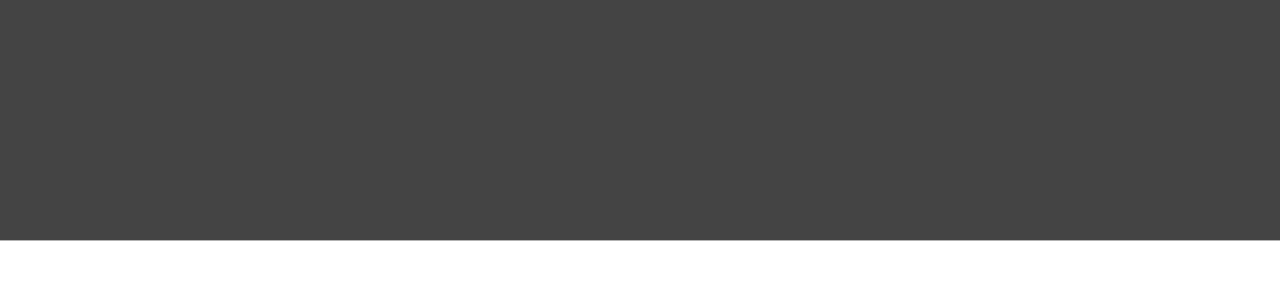
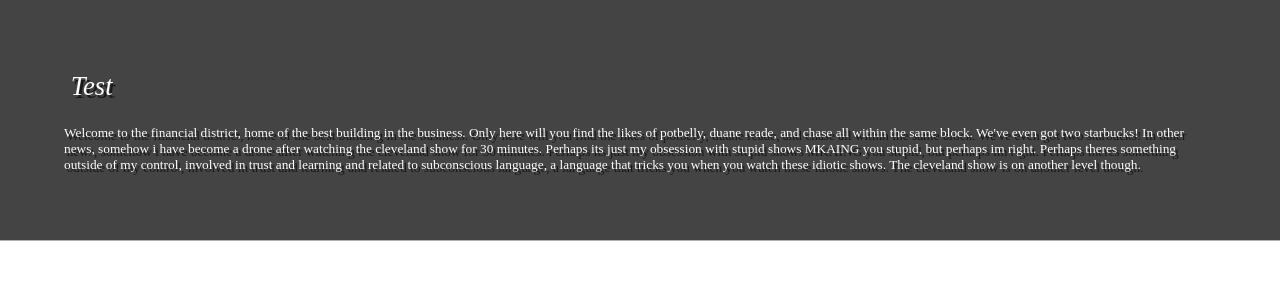
Before and after one commit to stuycs-softdev-fall-2013/proj3-CrowdHunts, a Flask app: page /test in a window 1280 px wide. Shown: the top 308 px of the page. Run offline with Flask 2, Linux system fonts and the light colour scheme; some libraries are stand-ins or nearby versions.

Commit message:
test.html

```diff
--- a/templates/test.html
+++ b/templates/test.html
@@ -1,5 +1,8 @@
 <html>
 	<head>
+	<meta name="viewport" content="user-scalable=1.0,initial-scale=1.0,minimum-scale=1.0,maximum-scale=1.0"></meta>
+	<meta name="apple-mobile-web-app-capable" content="yes"></meta>
+	<meta name="format-detection" content="telephone=no"></meta>
 	<style>
 	body {
 		margin:0;
@@ -8,18 +11,19 @@
 		padding:5%;
 		font: "Times New Roman", Times, serif;
 		color:white;
-       font-size:40pt;
+		font-size:10pt;
 		font-style:italic;
 		text-shadow:2pt 2pt 0px #000000;
 	}
 	#title {
-       font-size:50pt;
+		margin:5pt;
+		font-size:20pt;
 		height:20%;
 	}
 	#body {
 		font-style:normal;
 		overflow:scroll;
-       height:55%;
+		height:50%;
 	}
 	#description {
 		height:30%;
@@ -32,7 +36,7 @@
 
 		border-bottom:1px solid #aaaaaa;
 
-       transition:top .3s;
+
 	}
 	#container {
 		height:100%;
@@ -59,11 +63,15 @@
 		<div id="description">
 			<div class="text">
 				<div id="title">
-	  {{title}}
+					Test
 				</div>
-        <bh/>
+				<bh />
 				<div id="body">
-	  {{body}}
+				Welcome to the financial district, home of the best building in the business. Only here will you find the likes of potbelly, duane reade, and chase all within the same block. We've even got two starbucks!
+
+				In other news, somehow i have become a drone after watching the cleveland show for 30 minutes. Perhaps its just my obsession with stupid shows MKAING you stupid, but perhaps im right. Perhaps theres something outside of my control, involved in trust and learning and related to subconscious language, a language that tricks you when you watch these idiotic shows.
+
+				The cleveland show is on another level though.
 				</div>
 			</div>
 		</div>
@@ -77,6 +85,7 @@
     <script src="static/js/jquery-2.1.0.min.js"></script>
 
     <script src="static/js/main.js"></script>
+    <script src="static/js/phone.js"></script>
     <script src="static/js/touch.js"></script>
     <script src="static/js/streetView.js"></script>
 
```
Lines whose indentation alone changed are shown as unchanged.
